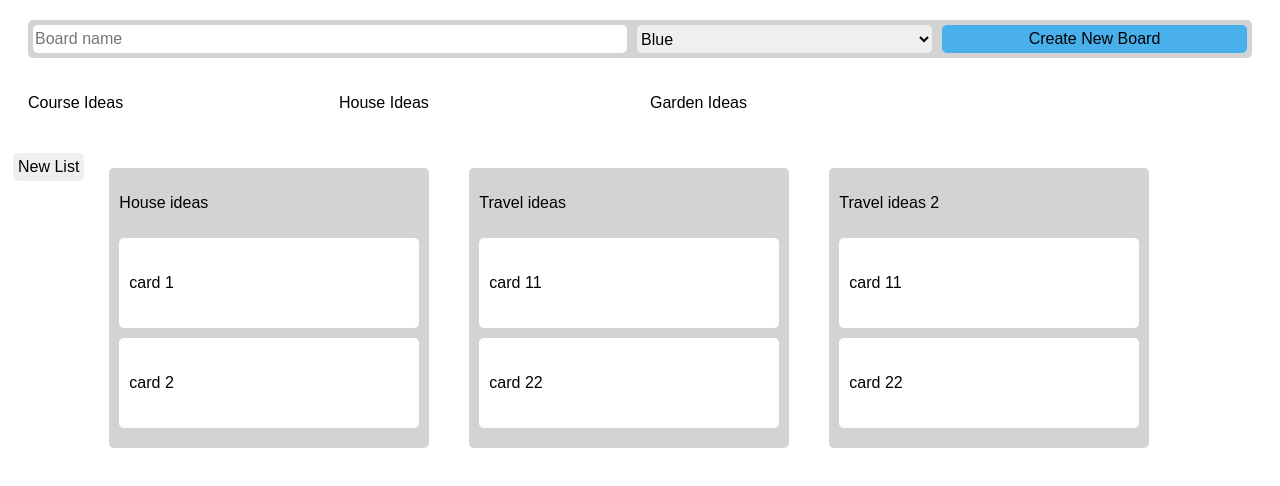
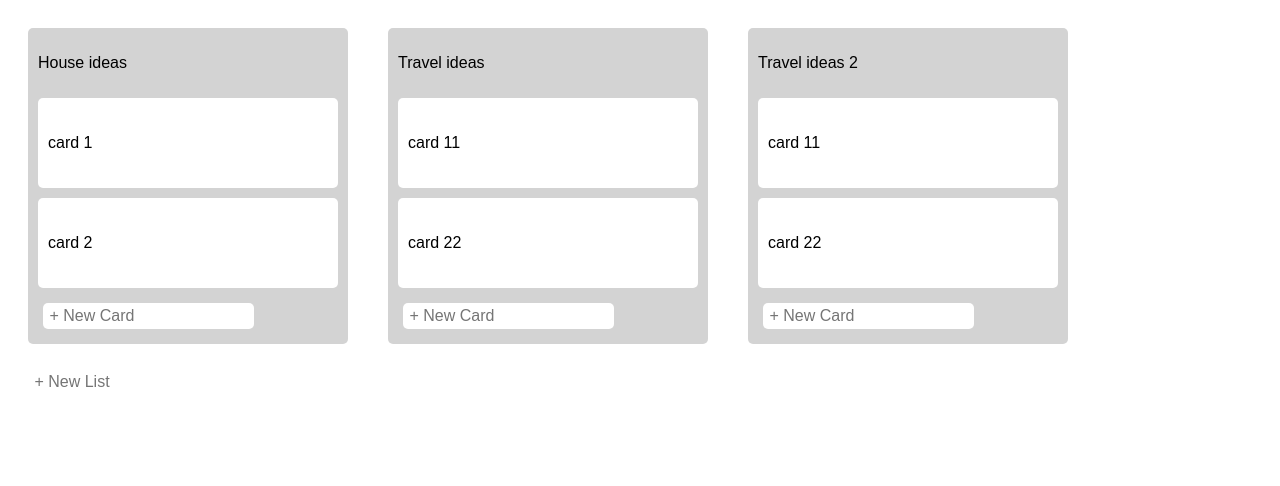
Before and after one commit to mberz2/tasklist, a React (Create React App) app: page /board in a window 1280 px wide. Shown: the top 486 px of the page. Built offline with nearby package versions, Linux system fonts and the light colour scheme.

Commit message:
Added basic routing and page not found.

```diff
--- a/package.json
+++ b/package.json
@@ -8,6 +8,7 @@
     "prop-types": "15.8.1",
     "react": "17.0.2",
     "react-dom": "17.0.2",
+    "react-router-dom": "6.2.1",
     "react-scripts": "5.0.0"
   },
   "devDependencies": {
--- a/src/App.js
+++ b/src/App.js
@@ -1,8 +1,15 @@
-import React, { useState } from "react";
+import React from "react";
 import Board from "./components/Board";
 import data from "./sampleData";
 import Home from "./components/pages/Home";
 import "./styles/App.css";
+import {
+  BrowserRouter as Router,
+  Routes,
+  Route,
+  Switch
+} from "react-router-dom";
+import PageNotFound from "./components/pages/PageNotFound";
 
 class App extends React.Component {
   state = {
@@ -23,10 +30,17 @@ class App extends React.Component {
   //Render the page
   render() {
     return (
-      <div>
-        <Home boards={this.state.boards} createNewBoard={this.createNewBoard} />
-        <Board />
-      </div>
+      <Router>
+        <div>
+          <Routes>
+            <Route path="/board" element={<Board />} />
+            <Route path="*" element={<PageNotFound />} />
+          </Routes>
+
+          {/*         <Home boards={this.state.boards} createNewBoard={this.createNewBoard} />
+        <Board /> */}
+        </div>
+      </Router>
     );
   }
 }
--- a/src/components/Board.js
+++ b/src/components/Board.js
@@ -13,22 +13,46 @@ class Board extends React.Component {
     this.setState({ currentLists: data.lists });
   }
 
+  addBoardInput = React.createRef();
+
   //Method to create a new List
-  createNewList = () => {
+  createNewList = (e) => {
+    //Prevent default form submission behavior
+    e.preventDefault();
+
+    //Create a list
     const list = {
       id: Math.random(),
-      title: "My amazing list",
+      title: this.addBoardInput.current.value,
       board: 300,
-      createdAt: new Date()
+      createdAt: new Date(),
+      cards: [
+        {
+          id: 1,
+          text: "Card 1"
+        },
+        {
+          id: 2,
+          text: "Card 2"
+        }
+      ]
     };
+
+    //Check if the list title is present
+    //Avoids creating empty lists
+    if (list.title) {
       this.setState({ currentLists: [...this.state.currentLists, list] });
+    }
+
+    //Reset the list title after submitting
+    this.addBoardInput.current.value = "";
   };
 
   //Render the page
   render() {
     return (
+      <div>
         <div className="lists-wrapper">
-        <button onClick={this.createNewList}>New List</button>
           {Object.keys(this.state.currentLists).map((key) => (
             <List
               key={this.state.currentLists[key].id}
@@ -36,6 +60,15 @@ class Board extends React.Component {
             />
           ))}
         </div>
+        <form onSubmit={this.createNewList} className="new-list-wrapper">
+          <input
+            ref={this.addBoardInput}
+            type="text"
+            name="name"
+            placeholder=" + New List"
+          />
+        </form>
+      </div>
     );
   }
 }
--- a/src/components/CreateBoardForm.js
+++ b/src/components/CreateBoardForm.js
@@ -1,4 +1,5 @@
 import React from "react";
+import PropTypes from "prop-types";
 
 class CreateBoardForm extends React.Component {
   //Default state
@@ -50,4 +51,8 @@ class CreateBoardForm extends React.Component {
   }
 }
 
+CreateBoardForm.propTypes = {
+  createNewBoard: PropTypes.func.isRequired
+};
+
 export default CreateBoardForm;
--- a/src/components/List.js
+++ b/src/components/List.js
@@ -3,6 +3,31 @@ import Card from "./Card";
 import PropTypes from "prop-types";
 
 class List extends React.Component {
+  //State object to store the current cards
+  state = {
+    currentCards: []
+  };
+
+  //Ref
+  nameInput = React.createRef();
+
+  //Method for creating a new card
+  createNewCard = (e) => {
+    e.preventDefault();
+    const card = {
+      text: this.nameInput.current.value,
+      listId: "abc123",
+      labels: [],
+      createdAt: new Date()
+    };
+    //Check if the card is empty
+    if (card.text) {
+      this.setState({ currentCards: [...this.state.currentCards, card] });
+    }
+    //Reset input
+    this.nameInput.current.value = "";
+  };
+
   render() {
     return (
       <div className="list">
@@ -12,6 +37,14 @@ class List extends React.Component {
         {Object.keys(this.props.list.cards).map((key) => (
           <Card key={key} data={this.props.list.cards[key]} />
         ))}
+        <form onSubmit={this.createNewCard} className="new-card-wrapper">
+          <input
+            ref={this.nameInput}
+            type="text"
+            name="name"
+            placeholder=" + New Card"
+          />
+        </form>
       </div>
     );
   }
--- /dev/null
+++ b/src/components/pages/PageNotFound.js
@@ -0,0 +1,13 @@
+import React from "react";
+
+class PageNotFound extends React.Component {
+  render() {
+    return (
+      <div>
+        <h3> Page Not Found </h3>
+      </div>
+    );
+  }
+}
+
+export default PageNotFound;
```
Lines whose indentation alone changed are shown as unchanged.
